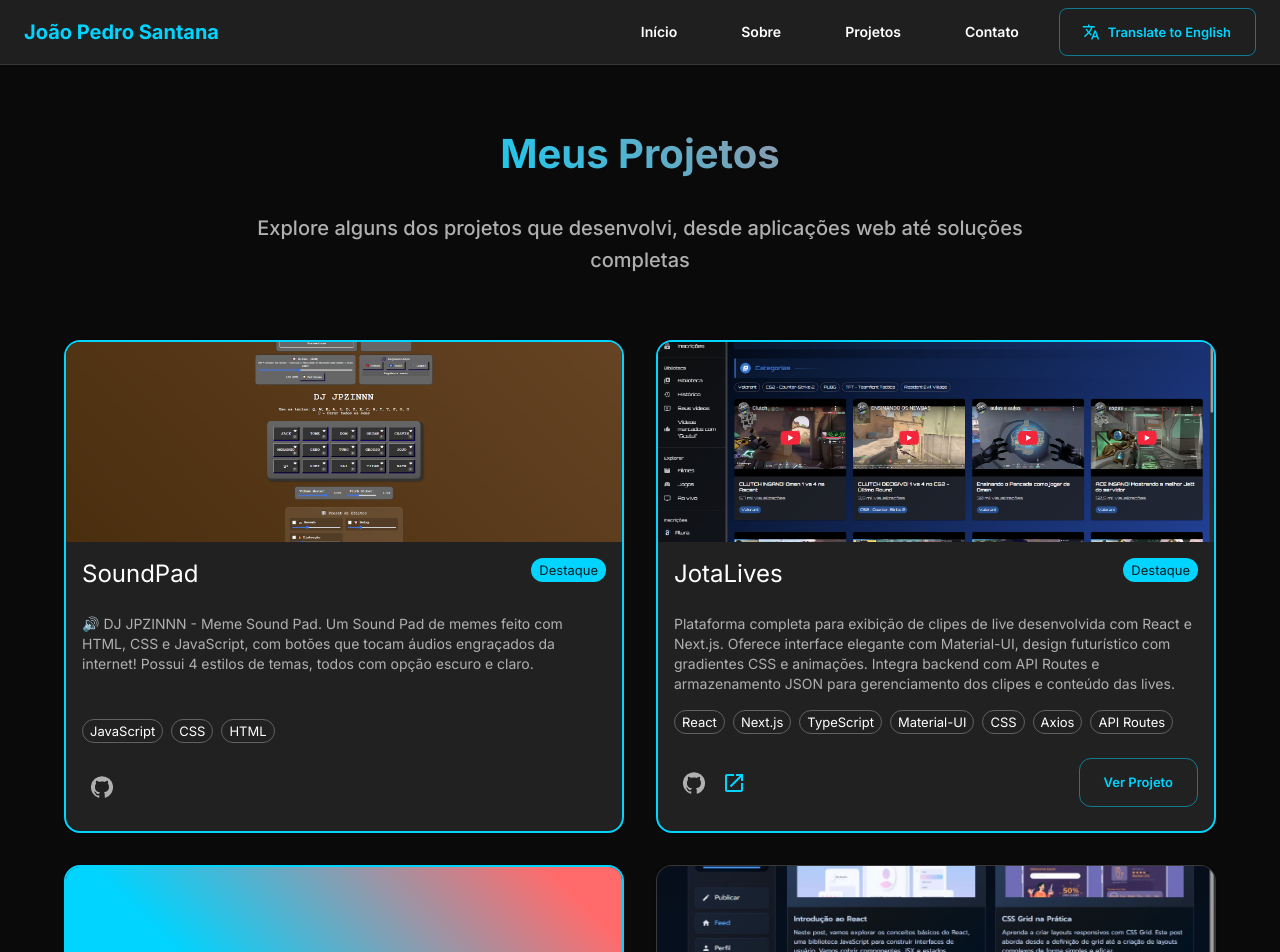
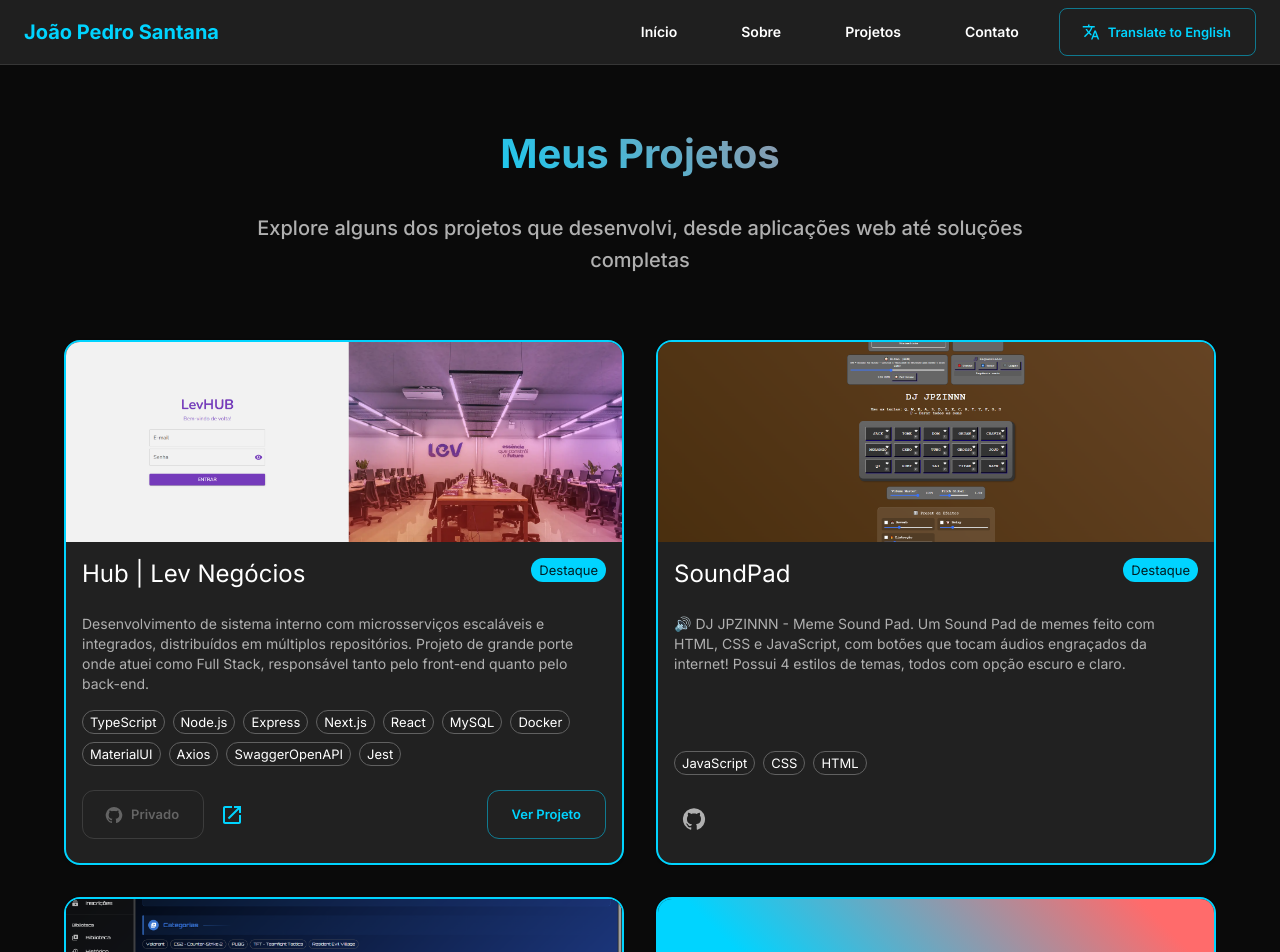
Before and after one commit to jpsantana6699/Portifolio-Full-Stack, a Next.js app: page /projetos in a window 1280 px wide. Shown: the top 952 px of the page. Built offline with nearby package versions, Linux system fonts and the light colour scheme.

Commit message:
feat: project lev

```diff
--- a/src/app/projetos/page.tsx
+++ b/src/app/projetos/page.tsx
@@ -18,6 +18,18 @@ import { useLanguage } from '../contexts/LanguageContext';
 const projects = [
   {
     id: 0,
+    title: 'Hub | Lev Negócios',
+    // eslint-disable-next-line @stylistic/max-len
+    description: 'Desenvolvimento de sistema interno com microsserviços escaláveis e integrados, distribuídos em múltiplos repositórios. Projeto de grande porte onde atuei como Full Stack, responsável tanto pelo front-end quanto pelo back-end.',
+    image: '/images/hublev.png',
+    technologies: ['TypeScript', 'Node.js', 'Express', 'Next.js', 'React', 'MySQL', 'Docker', 'MaterialUI', 'Axios', 'SwaggerOpenAPI', 'Jest'],
+    githubUrl: '',
+    githubLabel: 'Privado',
+    liveUrl: 'https://hub.levnegocios.com.br/login',
+    featured: true,
+  },
+  {
+    id: 1,
     title: 'SoundPad',
     // eslint-disable-next-line @stylistic/max-len
     description: '🔊 DJ JPZINNN - Meme Sound Pad. Um Sound Pad de memes feito com HTML, CSS e JavaScript, com botões que tocam áudios engraçados da internet! Possui 4 estilos de temas, todos com opção escuro e claro.',
@@ -28,18 +40,18 @@ const projects = [
     featured: true,
   },
   {
-    id: 1,
+    id: 2,
     title: 'JotaLives',
     // eslint-disable-next-line @stylistic/max-len
     description: 'Plataforma completa para exibição de clipes de live desenvolvida com React e Next.js. Oferece interface elegante com Material-UI, design futurístico com gradientes CSS e animações. Integra backend com API Routes e armazenamento JSON para gerenciamento dos clipes e conteúdo das lives.',
     image: '/images/jotalives.png',
-    technologies: ['React', 'Next.js', 'TypeScript', 'Material-UI', 'CSS', 'Axios', 'API Routes'],
+    technologies: ['React', 'Next.js', 'TypeScript', 'MaterialUI', 'CSS', 'Axios', 'API Routes'],
     githubUrl: 'https://github.com/jpsantana6699/JotaLives',
     liveUrl: 'https://jota-lives.vercel.app/',
     featured: true,
   },
   {
-    id: 2,
+    id: 3,
     title: 'Aim_Training',
     // eslint-disable-next-line @stylistic/max-len
     description: 'Treino de Habilidades - Mira, Movimentação e Controle. Um aplicativo web interativo para treino de habilidades em jogos, focado em três aspectos fundamentais: mira, movimentação e controle. Desenvolvido para gamers.',
@@ -50,7 +62,7 @@ const projects = [
     featured: true,
   },
   {
-    id: 3,
+    id: 4,
     title: 'JotaPeTech',
     // eslint-disable-next-line @stylistic/max-len
     description: 'Plataforma moderna desenvolvida em Next.js focada em Server-Side Rendering (SSR) e desenvolvimento de aplicações web inovadoras. Oferece listagem de posts com paginação, renderização otimizada do lado do servidor e integração com APIs modernas.',
@@ -60,7 +72,7 @@ const projects = [
     featured: false,
   },
   {
-    id: 4,
+    id: 5,
     title: 'Sample - API Rest Typescript com MongoDB e Swagger openAPI',
     // eslint-disable-next-line @stylistic/max-len
     description: 'API RESTful completa desenvolvida em TypeScript com MongoDB e documentação Swagger OpenAPI. Implementa autenticação JWT, criptografia de senhas com Bcrypt e padrões de desenvolvimento back-end com estrutura escalável e boas práticas de código.',
@@ -70,7 +82,7 @@ const projects = [
     featured: false,
   },
   {
-    id: 5,
+    id: 6,
     title: 'Livraria Digital',
     // eslint-disable-next-line @stylistic/max-len
     description: 'Plataforma completa de livraria online desenvolvida com stack full-stack. Combina interface React moderna com backend Node.js robusto, autenticação JWT, banco de dados MongoDB e templates dinâmicos EJS para uma experiência de compra completa.',
@@ -80,7 +92,7 @@ const projects = [
     featured: false,
   },
   {
-    id: 6,
+    id: 7,
     title: 'Sample - API Node.js com Sequelize',
     // eslint-disable-next-line @stylistic/max-len
     description: 'API RESTful robusta desenvolvida em Node.js com Sequelize ORM para gerenciamento de banco de dados. Implementa padrões de desenvolvimento back-end com estrutura escalável e boas práticas de código.',
@@ -187,6 +199,7 @@ export default function ProjetosPage() {
 
                   <Box sx={{ display: 'flex', justifyContent: 'space-between', alignItems: 'center' }}>
                     <Box>
+                      {project.githubUrl ? (
                         <IconButton
                           href={project.githubUrl}
                           target="_blank"
@@ -195,6 +208,17 @@ export default function ProjetosPage() {
                         >
                           <GitHub />
                         </IconButton>
+                      ) : (
+                        <Button
+                          variant="outlined"
+                          size="small"
+                          disabled
+                          startIcon={<GitHub />}
+                          sx={{ color: 'text.secondary', borderColor: 'text.secondary', mr: 1 }}
+                        >
+                          {project.githubLabel || 'Privado'}
+                        </Button>
+                      )}
                       {project.liveUrl && (
                         <IconButton
                           href={project.liveUrl}
```
Also changed, not shown: public/images/hublev.png (added). Lines whose indentation alone changed are shown as unchanged.
